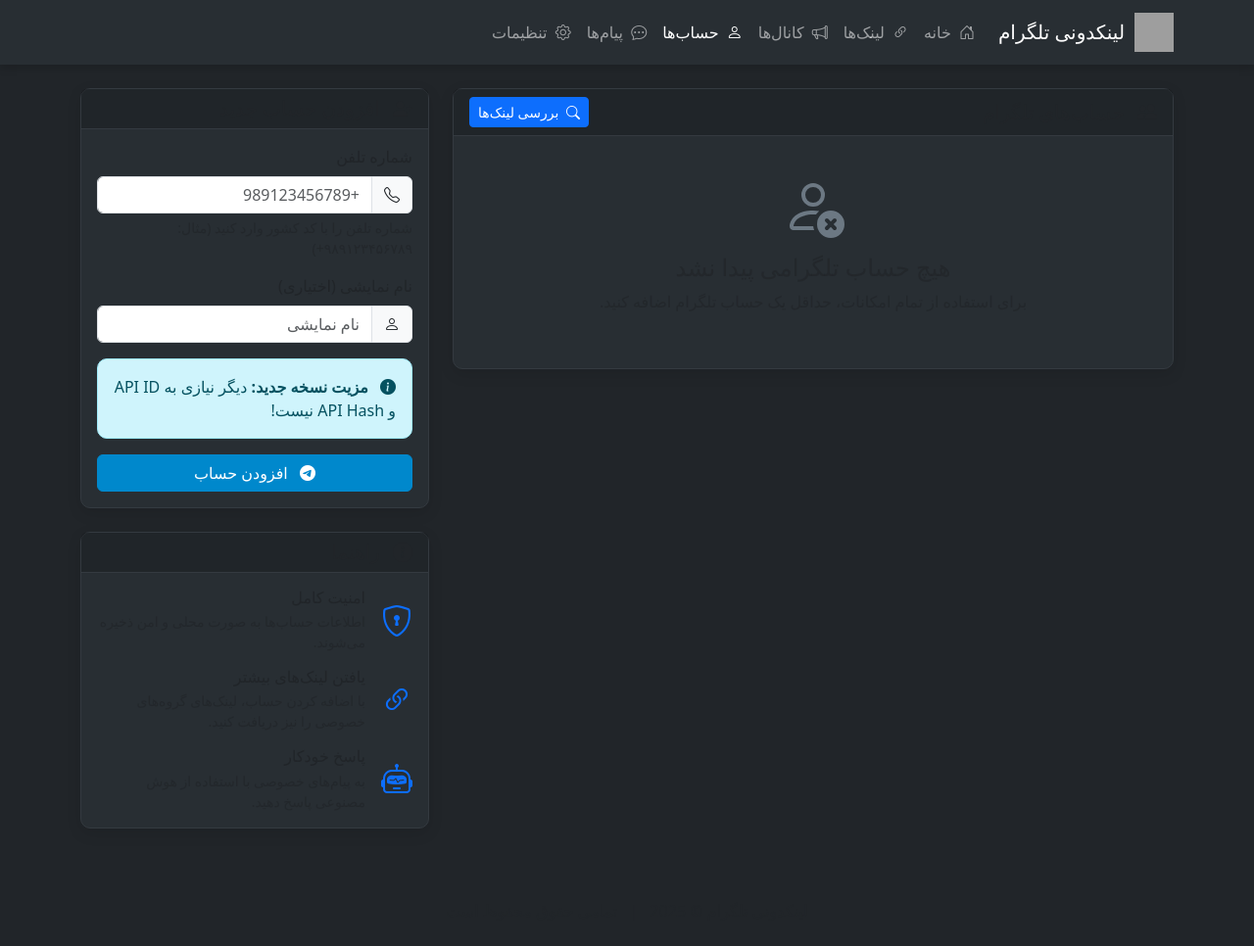
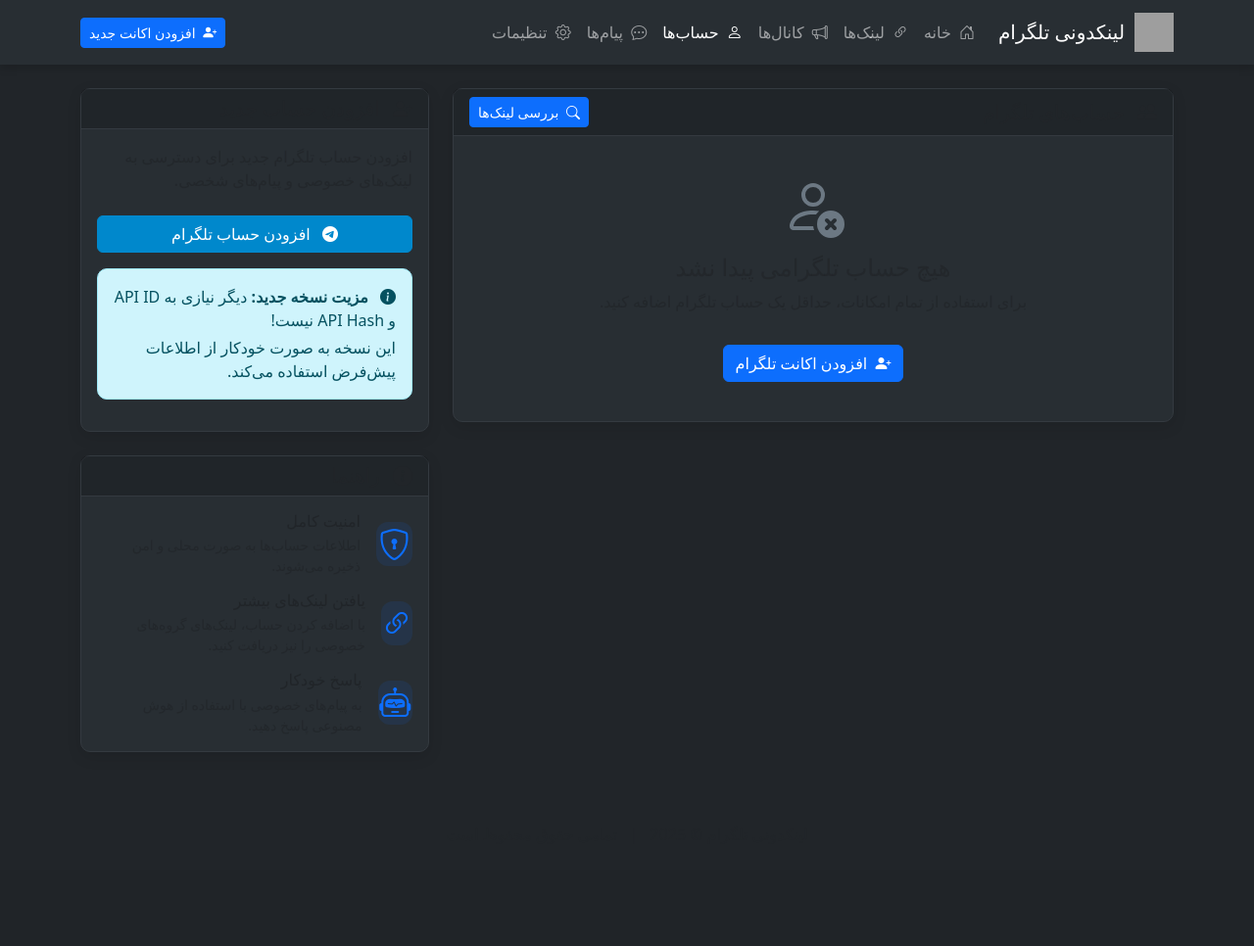
Before and after one commit to asanseir724/LinkHunterBot, a PHP site: page /php_version/templates/accounts.php in a window 1280 px wide. Shown: the whole page at 98% size. After the commit the page ends 768 px from the top, so only its background shows below. Run offline with PHP 8.4, Linux system fonts and the light colour scheme; grey boxes are pictures that could not be loaded.

Commit message:
Update Telegram account management with improved UI and simplified account addition.
Replit-Commit-Author: Agent
Replit-Commit-Session-Id: 4dab1e7d-d579-46f0-936e-6b9425b4da17
Replit-Commit-Screenshot-Url: https://storage.googleapis.com/screenshot-production-us-central1/e0a32e53-07a9-4932-a2c3-c5ee5e98efcc/d2d92160-c270-46c7-b350-dc6f14a6a59e.jpg

```diff
--- /dev/null
+++ b/php_version/public/css/accounts.css
@@ -0,0 +1,110 @@
+/* Account Management Styles */
+
+/* Account card styling */
+.account-card {
+    background-color: #2c3136;
+    border: 1px solid #3a3f44;
+    transition: all 0.3s ease;
+}
+
+.account-card:hover {
+    transform: translateY(-2px);
+    box-shadow: 0 5px 15px rgba(0, 0, 0, 0.3);
+}
+
+/* Account avatar */
+.account-avatar {
+    display: flex;
+    align-items: center;
+    justify-content: center;
+    width: 50px;
+    height: 50px;
+    border-radius: 50%;
+    background-color: #0e86d4;
+    color: white;
+    font-weight: bold;
+    margin-right: 15px;
+}
+
+/* Account details */
+.account-details {
+    flex: 1;
+}
+
+/* Status badges */
+.status-badge {
+    font-size: 0.7rem;
+    padding: 0.25rem 0.5rem;
+    border-radius: 12px;
+    min-width: 65px;
+    text-align: center;
+}
+
+.status-badge.connected {
+    background-color: #198754;
+    color: white;
+}
+
+.status-badge.disconnected {
+    background-color: #6c757d;
+    color: white;
+}
+
+/* Feature icons */
+.feature-icon {
+    display: flex;
+    align-items: center;
+    justify-content: center;
+    width: 45px;
+    height: 45px;
+    border-radius: 12px;
+    background-color: rgba(13, 110, 253, 0.1);
+    color: #0d6efd;
+}
+
+/* Card hover effect */
+.card-hover-effect {
+    transition: all 0.3s ease;
+}
+
+.card-hover-effect:hover {
+    transform: translateY(-5px);
+    box-shadow: 0 10px 20px rgba(0, 0, 0, 0.1);
+}
+
+/* Telegram button styling */
+.btn-telegram {
+    background-color: #0088cc;
+    border-color: #0088cc;
+    color: white;
+}
+
+.btn-telegram:hover, .btn-telegram:focus {
+    background-color: #006da3;
+    border-color: #006da3;
+    color: white;
+}
+
+/* Modal customization */
+.modal-content {
+    border-radius: 10px;
+    border: 1px solid #3a3f44;
+}
+
+.modal-header {
+    border-bottom-color: #3a3f44;
+}
+
+.modal-footer {
+    border-top-color: #3a3f44;
+}
+
+/* Animation */
+@keyframes fadeIn {
+    from { opacity: 0; transform: translateY(20px); }
+    to { opacity: 1; transform: translateY(0); }
+}
+
+.fadeIn {
+    animation: fadeIn 0.5s ease-out;
+}
--- a/php_version/templates/accounts.php
+++ b/php_version/templates/accounts.php
@@ -6,6 +6,7 @@
     <title>مدیریت حساب‌های تلگرام</title>
     <link rel="stylesheet" href="https://cdn.jsdelivr.net/npm/bootstrap@5.3.2/dist/css/bootstrap.rtl.min.css">
     <link rel="stylesheet" href="https://cdn.jsdelivr.net/npm/bootstrap-icons@1.11.1/font/bootstrap-icons.css">
+    <link rel="stylesheet" href="/css/accounts.css">
     <style>
         :root {
             --telegram-primary: #0088cc;
@@ -153,6 +154,13 @@
                         <a class="nav-link" href="/settings"><i class="bi bi-gear me-1"></i> تنظیمات</a>
                     </li>
                 </ul>
+                <ul class="navbar-nav">
+                    <li class="nav-item">
+                        <a href="#" class="btn btn-sm btn-primary add-account-trigger">
+                            <i class="bi bi-person-plus-fill me-1"></i> افزودن اکانت جدید
+                        </a>
+                    </li>
+                </ul>
             </div>
         </div>
     </nav>
@@ -192,6 +200,10 @@
                                 </svg>
                                 <h4 class="mt-3 text-muted">هیچ حساب تلگرامی پیدا نشد</h4>
                                 <p class="text-muted">برای استفاده از تمام امکانات، حداقل یک حساب تلگرام اضافه کنید.</p>
+
+                                <button class="btn btn-primary mt-3 add-account-trigger">
+                                    <i class="bi bi-person-plus-fill me-1"></i> افزودن اکانت تلگرام
+                                </button>
                             </div>
                         <?php else: ?>
                             <?php foreach ($accounts as $phone => $account): ?>
@@ -245,35 +257,19 @@
                         <h5 class="mb-0"><i class="bi bi-person-plus-fill me-2"></i> افزودن حساب جدید</h5>
                     </div>
                     <div class="card-body">
-                        <form action="/accounts/add" method="post">
-                            <div class="mb-3">
-                                <label for="phone" class="form-label">شماره تلفن</label>
-                                <div class="input-group">
-                                    <span class="input-group-text"><i class="bi bi-telephone"></i></span>
-                                    <input type="text" class="form-control" id="phone" name="phone" placeholder="+989123456789" required>
-                                </div>
-                                <div class="form-text text-muted">شماره تلفن را با کد کشور وارد کنید (مثال: ۹۸۹۱۲۳۴۵۶۷۸۹+)</div>
-                            </div>
+                        <p class="text-muted mb-4">افزودن حساب تلگرام جدید برای دسترسی به لینک‌های خصوصی و پیام‌های شخصی.</p>
 
-                            <div class="mb-3">
-                                <label for="name" class="form-label">نام نمایشی (اختیاری)</label>
-                                <div class="input-group">
-                                    <span class="input-group-text"><i class="bi bi-person"></i></span>
-                                    <input type="text" class="form-control" id="name" name="name" placeholder="نام نمایشی">
-                                </div>
-                            </div>
+                        <div class="d-grid gap-2">
+                            <button class="btn btn-telegram add-account-trigger">
+                                <i class="bi bi-telegram me-2"></i> افزودن حساب تلگرام
+                            </button>
+                        </div>
 
-                            <div class="alert alert-info">
-                                <i class="bi bi-info-circle-fill me-2"></i>
-                                <strong>مزیت نسخه جدید:</strong> دیگر نیازی به API ID و API Hash نیست!
-                            </div>
-
-                            <div class="d-grid gap-2">
-                                <button type="submit" class="btn btn-telegram">
-                                    <i class="bi bi-telegram me-2"></i> افزودن حساب
-                                </button>
-                            </div>
-                        </form>
+                        <div class="alert alert-info mt-3">
+                            <i class="bi bi-info-circle-fill me-2"></i>
+                            <strong>مزیت نسخه جدید:</strong> دیگر نیازی به API ID و API Hash نیست!
+                            <div class="mt-1">این نسخه به صورت خودکار از اطلاعات پیش‌فرض استفاده می‌کند.</div>
+                        </div>
                     </div>
                 </div>
 
@@ -328,5 +324,22 @@
     </footer>
 
     <script src="https://cdn.jsdelivr.net/npm/bootstrap@5.3.2/dist/js/bootstrap.bundle.min.js"></script>
+
+    <!-- Include Add Account Modal -->
+    <?php include 'add_account_modal.php'; ?>
+
+    <script>
+        // Show modal when a specific trigger is clicked
+        document.addEventListener('DOMContentLoaded', function() {
+            const addAccountTriggers = document.querySelectorAll('.add-account-trigger');
+            addAccountTriggers.forEach(trigger => {
+                trigger.addEventListener('click', function(e) {
+                    e.preventDefault();
+                    const addAccountModal = new bootstrap.Modal(document.getElementById('addAccountModal'));
+                    addAccountModal.show();
+                });
+            });
+        });
+    </script>
 </body>
 </html>
--- /dev/null
+++ b/php_version/templates/add_account_modal.php
@@ -0,0 +1,37 @@
+<!-- Modal for adding new Telegram account -->
+<div class="modal fade" id="addAccountModal" tabindex="-1" aria-labelledby="addAccountModalLabel" aria-hidden="true">
+    <div class="modal-dialog">
+        <div class="modal-content bg-dark">
+            <div class="modal-header border-secondary">
+                <h5 class="modal-title" id="addAccountModalLabel">افزودن اکانت تلگرام جدید</h5>
+                <button type="button" class="btn-close btn-close-white" data-bs-dismiss="modal" aria-label="Close"></button>
+            </div>
+            <div class="modal-body">
+                <form action="/accounts/add" method="post">
+                    <div class="mb-3">
+                        <label for="phone" class="form-label">شماره تلفن (با فرمت بین‌المللی)</label>
+                        <input type="text" class="form-control bg-dark text-white border-secondary" id="phone" name="phone" placeholder="+989123456789" required>
+                        <div class="form-text text-muted">شماره تلفن را با کد کشور وارد کنید (مثلاً: ۹۸۹۱۲۳۴۵۶۷۸۹+)</div>
+                    </div>
+
+                    <div class="mb-3">
+                        <label for="name" class="form-label">نام (اختیاری)</label>
+                        <input type="text" class="form-control bg-dark text-white border-secondary" id="name" name="name" placeholder="اکانت اصلی">
+                        <div class="form-text text-muted">نامی برای شناسایی راحت‌تر این اکانت</div>
+                    </div>
+
+                    <div class="alert alert-info">
+                        <i class="bi bi-info-circle-fill me-2"></i>
+                        <strong>مزیت نسخه جدید:</strong> دیگر نیازی به API ID و API Hash نیست!
+                        <div class="mt-1">این نسخه به صورت خودکار از اطلاعات پیش‌فرض استفاده می‌کند.</div>
+                    </div>
+
+                    <div class="d-grid gap-2">
+                        <button type="submit" class="btn btn-primary">افزودن</button>
+                        <button type="button" class="btn btn-outline-secondary" data-bs-dismiss="modal">لغو</button>
+                    </div>
+                </form>
+            </div>
+        </div>
+    </div>
+</div>
```
Also changed, not shown: links_data.json, php_version/README.md.
